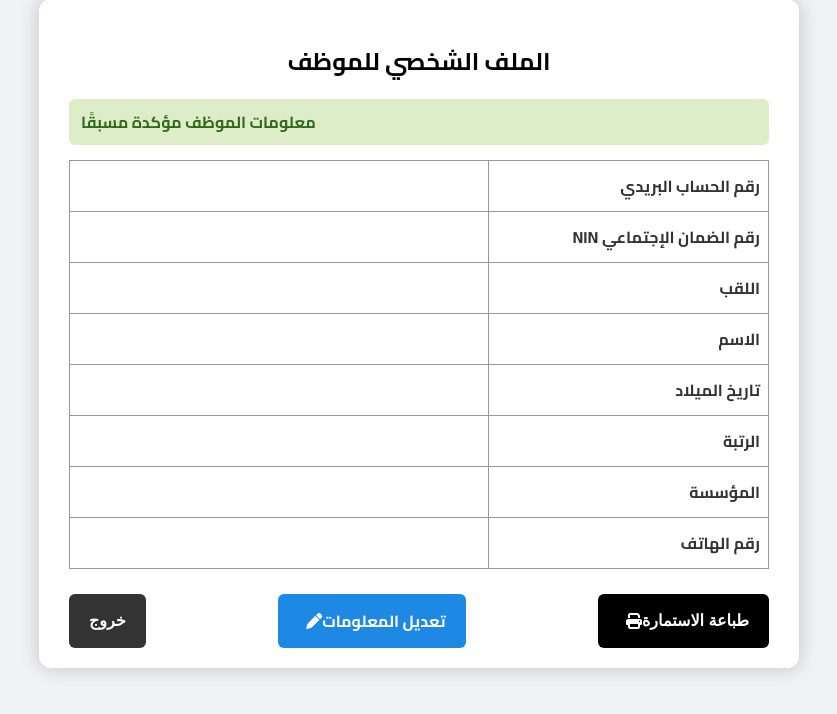
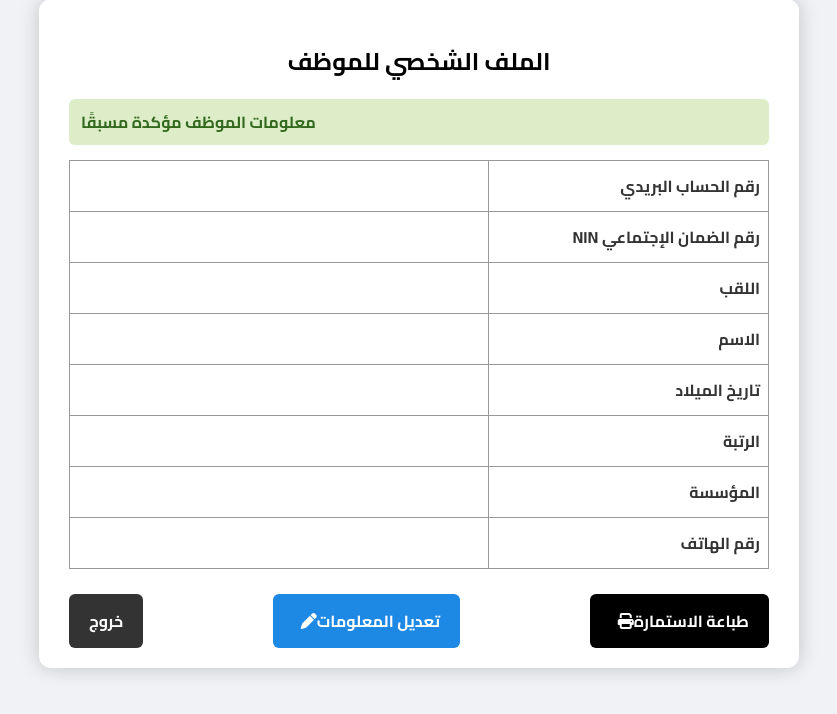
Before and after one commit to hocinebno3131-source/flask_app, a Flask app: template templates/success.html in a window 1280 px wide. Shown: the part 31-745 px from the top of the page, without its empty margins (221-1058 px from the left). Run offline with Flask 3, Linux system fonts and the light colour scheme; the template is opened without the code that fills it, so the values that code supplies are empty.

Commit message:
Update success.html

```diff
--- a/templates/success.html
+++ b/templates/success.html
@@ -3,13 +3,10 @@
 <head>
     <meta charset="UTF-8">
     <title>ملف الموظف</title>
-
     <!-- خط عربي -->
     <link href="https://fonts.googleapis.com/css2?family=Cairo:wght@400;700&display=swap" rel="stylesheet">
-
-    <!-- أيقونات -->
+    <!-- أيقونات صغيرة -->
     <link rel="stylesheet" href="https://cdnjs.cloudflare.com/ajax/libs/font-awesome/6.4.0/css/all.min.css">
-
     <style>
         body {
             margin: 0;
@@ -19,7 +16,6 @@
             justify-content: center;
             padding-top: 30px;
         }
-
         .box {
             background: white;
             width: 700px;
@@ -27,14 +23,12 @@
             border-radius: 12px;
             box-shadow: 0 0 20px rgba(0,0,0,0.2);
         }
-
         h2.title {
             text-align: center;
             font-weight: 700;
             font-size: 24px;
             margin-bottom: 15px;
         }
-
         .info-header {
             background: #dcedc8;
             color: #33691e;
@@ -43,39 +37,32 @@
             margin-bottom: 15px;
             border-radius: 6px;
         }
-
         table {
             width: 100%;
             border-collapse: collapse;
             margin-bottom: 25px;
             direction: rtl;
         }
-
         table, th, td {
             border: 1px solid #999;
         }
-
         table td {
             padding: 10px 8px;
             vertical-align: top;
         }
-
         table td:first-child {
             width: 40%;
             font-weight: 600;
             color: #333;
         }
-
         table td:last-child {
             width: 60%;
             color: #000;
         }
-
         .buttons {
             display: flex;
             justify-content: space-between;
         }
-
         .btn {
             display: flex;
             align-items: center;
@@ -87,48 +74,27 @@
             cursor: pointer;
             color: white;
             text-decoration: none;
-            border: none;
             transition: all 0.3s ease;
         }
-
         .btn i { margin-left: 8px; }
-
         .btn-print { background: #000; }
-        .btn-edit  { background: #1e88e5; }
-        .btn-exit  { background: #333; }
-
+        .btn-edit { background: #1e88e5; }
+        .btn-exit { background: #333; }
         .btn-print:hover { background: #222; transform: scale(1.05); }
-        .btn-edit:hover  { background: #1565c0; transform: scale(1.05); }
-        .btn-exit:hover  { background: #111; transform: scale(1.05); }
-
-        /* إخفاء الأزرار عند الطباعة */
-        @media print {
-            .buttons {
-                display: none;
-            }
-        }
+        .btn-edit:hover { background: #1565c0; transform: scale(1.05); }
+        .btn-exit:hover { background: #111; transform: scale(1.05); }
     </style>
-
     <script>
-        function printPage() {
+        function printForm() {
             window.print();
         }
-
-        function goBack() {
-            window.history.back();
-        }
     </script>
-
 </head>
 <body>
 
 <div class="box">
-
     <h2 class="title">الملف الشخصي للموظف</h2>
-
-    <div class="info-header">
-        معلومات الموظف مؤكدة مسبقًا
-    </div>
+    <div class="info-header">معلومات الموظف مؤكدة مسبقًا</div>
 
     <table>
         <tr>
@@ -166,24 +132,15 @@
     </table>
 
     <div class="buttons">
+        <!-- زر الخروج: يعيد للملف الشخصي للموظف نفسه -->
+        <a href="/verify_account?ccp={{ employee.CCP }}" class="btn btn-exit">خروج</a>
 
-        <!-- زر الخروج -->
-        <button class="btn btn-exit" onclick="goBack()">
-            خروج
-        </button>
-
-        <!-- زر التعديل (كما كان) -->
-        <a href="/edit?ccp={{ employee.CCP }}" class="btn btn-edit">
-            <i class="fa fa-pen"></i> تعديل المعلومات
-        </a>
+        <!-- زر تعديل المعلومات -->
+        <a href="/edit?ccp={{ employee.CCP }}" class="btn btn-edit"><i class="fa fa-pen"></i> تعديل المعلومات</a>
 
         <!-- زر الطباعة -->
-        <button class="btn btn-print" onclick="printPage()">
-            <i class="fa fa-print"></i> طباعة الاستمارة
-        </button>
-
+        <a href="javascript:void(0);" onclick="printForm()" class="btn btn-print"><i class="fa fa-print"></i> طباعة الاستمارة</a>
     </div>
-
 </div>
 
 </body>
```
